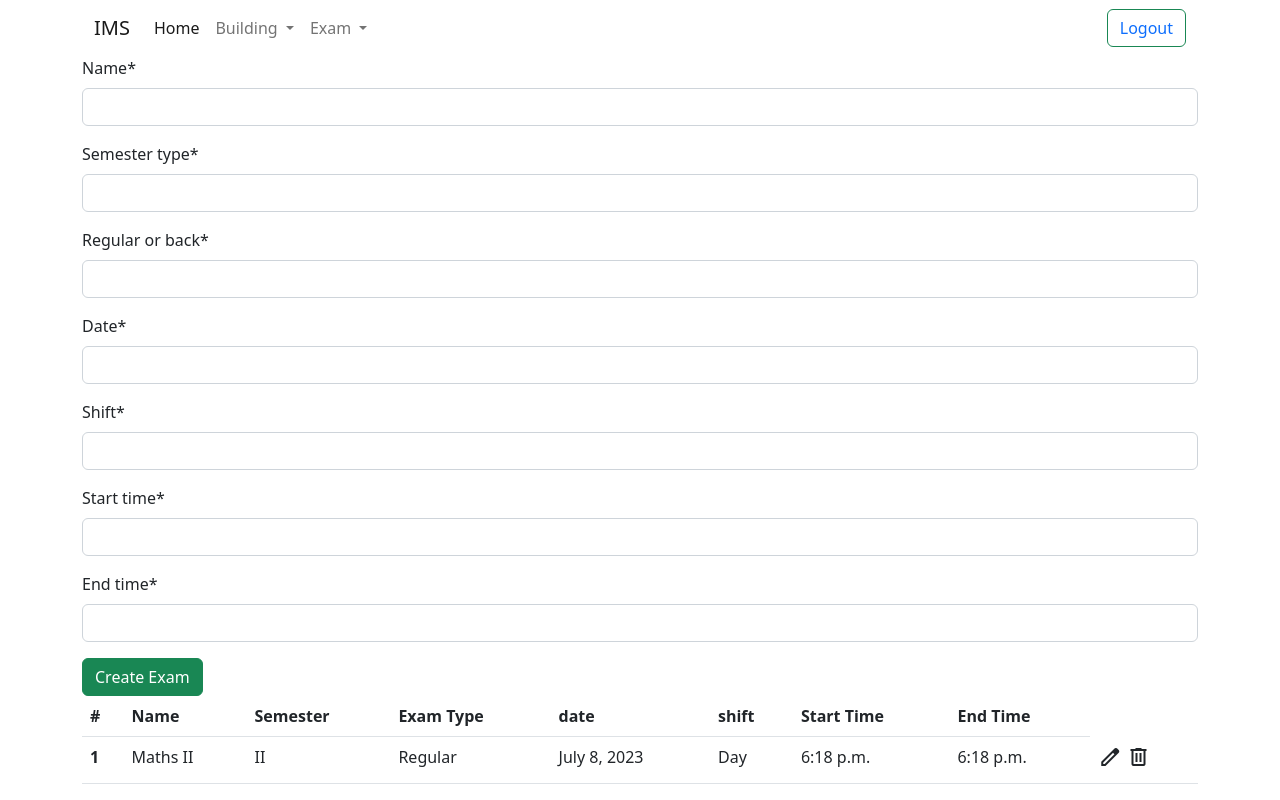
After one commit to Ashim101/Invigilator, a Django app: page /exams/ in a window 1280 px wide. The commit adds this page. Run offline with Django 4.2, Linux system fonts and the light colour scheme; a user stored in the database is signed in; data comes from the database, SQL or seed files in the repository; both versions use the stored data as it was after the commit; some libraries are stand-ins or nearby versions.

Commit message:
Basic Crud Operations

```diff
--- /dev/null
+++ b/home/forms.py
@@ -0,0 +1,25 @@
+from django import forms
+from .models import Building, Room, Invigilator, Exam
+
+class BuildingForm(forms.ModelForm):
+    class Meta:
+        model=Building
+        fields=("id","name")
+
+
+class RoomForm(forms.ModelForm):
+    class Meta:
+        model=Room
+        fields="__all__"
+
+
+class InvigilatorForm(forms.ModelForm):
+    class Meta:
+        model=Invigilator
+        fields="__all__"
+
+
+class ExamForm(forms.ModelForm):
+    class Meta:
+        model=Exam
+        fields="__all__"
--- a/home/models.py
+++ b/home/models.py
@@ -44,8 +44,9 @@ class Invigilator(models.Model):
 
     def __str__(self):
         return self.firstname + " " + self.lastname
-
-
+    @property
+    def fullname(self):
+        return f"{self.firstname} {self.lastname}"
 class Exam(models.Model):
     name = models.CharField(max_length=255)
     semester_type = models.CharField(max_length=50)
--- /dev/null
+++ b/home/templates/exam.html
@@ -0,0 +1,51 @@
+
+    {% extends 'base.html' %}
+    {% block content %}
+
+
+{% load crispy_forms_tags %}
+<form action="/exams/" method="POST">
+  {% csrf_token %}
+
+  {{form|crispy}}
+  <input type="submit" class="btn btn-success" value="Create Exam">
+</form>
+
+<table class="table">
+  <thead>
+    <tr>
+      <th scope="col">#</th>
+      <th scope="col">Name</th>
+      <th scope="col">Semester</th>
+      <th scope="col">Exam Type</th>
+      <th scope="col">date</th>
+      <th scope="col">shift</th>
+      <th scope="col">Start Time</th>
+      <th scope="col">End Time</th>
+    </tr>
+  </thead>
+  <tbody>
+    {% for exam in exams %}
+    <tr>
+      <th scope="row">{{forloop.counter}}</th>
+      <td>{{exam.name}}</td>
+      <td>{{exam.semester_type}}</td>
+      <td>{{exam.regular_or_back}}</td>
+      <td>{{exam.date}}</td>
+      <td>{{exam.shift}}</td>
+      <td>{{exam.start_time}}</td>
+      <td>{{exam.end_time}}</td>
+
+      <td><span class="material-symbols-outlined">
+        edit
+        </span>
+        <span class="material-symbols-outlined">
+          delete
+          </span></td>
+    </tr>
+    {% endfor %}
+  </tbody>
+</table>
+
+
+{% endblock %}
--- a/home/views.py
+++ b/home/views.py
@@ -8,6 +8,7 @@ from django.http import JsonResponse
 from django.shortcuts import redirect, render
 
 from home.models import *
+from .forms import BuildingForm, RoomForm, InvigilatorForm, ExamForm
 
 
 # Create your views here.
@@ -55,69 +56,136 @@ def logout_page(request):
     return redirect("/login")
 
 
-@login_required(login_url="/login/")
-def addroom(request):
-    if request.method == "POST":
-        building_name = request.POST.get("building_name")
-        building = Building.objects.filter(building_name=building_name)
-        room_number = request.POST.get("room_number")
-        try:
-            Room.objects.create(building_name=building.first(), room_number=room_number)
-        except:
-            messages.error(request, "This room is already in the list {}")
-    queryset = Building.objects.all()
-    addedrooms = Room.objects.all()
-    return render(request, "addroom.html", {"queryset": queryset, "Rooms": addedrooms})
+# @login_required(login_url="/login/")
+# def addroom(request):
+#     if request.method == "POST":
+#         building_name = request.POST.get("building_name")
+#         building = Building.objects.filter(building_name=building_name)
+#         room_number = request.POST.get("room_number")
+#         try:
+#             Room.objects.create(building_name=building.first(), room_number=room_number)
+#         except:
+#             messages.error(request, "This room is already in the list {}")
+#     queryset = Building.objects.all()
+#     addedrooms = Room.objects.all()
+#     return render(request, "addroom.html", {"queryset": queryset, "Rooms": addedrooms})
 
 
 @login_required(login_url="/login/")
-def addbuilding(request):
+def buildings(request):
+    form = BuildingForm()
+    building_qs = Building.objects.all()
+    context = {
+        "form":form,
+        "buildings":building_qs
+    }
     if request.method == "POST":
-        Building_name = request.POST.get("Building_name")
-        Building.objects.create(building_name=Building_name)
+        form=BuildingForm(request.POST)
+        if form.is_valid():
+           form.save()
 
-    return render(request, "addbuilding.html")
+    return render(request, "building.html",context=context)
 
 
 @login_required(login_url="/login/")
-def addexam(request):
-    building = request.GET.get("building", None)
-    rooms = None
-    if building:
-        rooms = Room.objects.filter(
-            building_name__building_name=building, isOccupied=False
-        )
-    invigilator_query = Invigilator.objects.filter(isAssigned=False)
-    building_query = Building.objects.all()
-    return render(request, "addexam.html", locals())
+def rooms(request):
+    form = RoomForm()
+    room_qs = Room.objects.all()
+    context = {
+        "form":form,
+        "rooms":room_qs
+    }
+    if request.method == "POST":
+        form=RoomForm(request.POST)
+        if form.is_valid():
+           form.save()
+    return render(request, "room.html",context=context)
+
+@login_required(login_url="/login/")
+def exams(request):
+    form = ExamForm()
+    queryset = Exam.objects.all()
+    context = {
+        "form":form,
+        "exams":queryset
+    }
+    if request.method == "POST":
+        form=ExamForm(request.POST)
+        if form.is_valid():
+           form.save()
+
+    return render(request, "exam.html",context=context)
+
+@login_required(login_url="/login/")
+def invigilators(request):
+    form = InvigilatorForm()
+    queryset = Invigilator.objects.all()
+    context = {
+        "form":form,
+        "invigilators":queryset
+    }
+    if request.method == "POST":
+        form=InvigilatorForm(request.POST)
+        if form.is_valid():
+           form.save()
+
+    return render(request, "invigilator.html",context=context)
+
+@login_required(login_url="/login/")
+def examseddions(request):
+    form = examseddionForm()
+    queryset = examseddion.objects.all()
+    context = {
+        "form":form,
+        "examseddions":queryset
+    }
+    if request.method == "POST":
+        form=examseddionForm(request.POST)
+        if form.is_valid():
+           form.save()
+
+    return render(request, "examseddion.html",context=context)
 
 
-@login_required(login_url="/login/")
-def get_rooms(request):
-    building = request.GET.get("building", None)
-    rooms = Room.objects.filter(building_name__building_name=building, isOccupied=False)
-    return render(request, "dropdown_list_opions.html", {"rooms": rooms})
-    # return JsonResponse(list(rooms.values()), safe=False)
+# @login_required(login_url="/login/")
+# def addexam(request):
+#     building = request.GET.get("building", None)
+#     rooms = None
+#     if building:
+#         rooms = Room.objects.filter(
+#             building_name__building_name=building, isOccupied=False
+#         )
+#     invigilator_query = Invigilator.objects.filter(isAssigned=False)
+#     building_query = Building.objects.all()
+#     return render(request, "addexam.html", locals())
 
 
-@login_required(login_url="/login/")
-def addinvigilator(request):
-    if request.method == "POST":
-        Invigilator_firstname = request.POST.get("first_name")
-        Invigilator_lastname = request.POST.get("last_name")
-        Invigilator_age = request.POST.get("age")
-        Invigilator_address = request.POST.get("address")
-        Invigilator_phone_number = request.POST.get("phone_number")
-        Invigilator_gender = request.POST.get("gender")
-        Invigilator_email = request.POST.get("email")
-        Invigilator.objects.create(
-            Invigilator_firstname=Invigilator_firstname,
-            Invigilator_lastname=Invigilator_lastname,
-            Invigilator_gender=Invigilator_gender,
-            Invigilator_address=Invigilator_address,
-            Invigilator_email=Invigilator_email,
-            Invigilator_phone_number=Invigilator_phone_number,
-            Invigilator_age=Invigilator_age,
-        )
+# @login_required(login_url="/login/")
+# def get_rooms(request):
+#     building = request.GET.get("building", None)
+#     rooms = Room.objects.filter(building_name__building_name=building, isOccupied=False)
+#     return render(request, "dropdown_list_opions.html", {"rooms": rooms})
+#     # return JsonResponse(list(rooms.values()), safe=False)
 
-    return render(request, "addinvigilator.html")
+
+# @login_required(login_url="/login/")
+# def addinvigilator(request):
+#     if request.method == "POST":
+#         Invigilator_firstname = request.POST.get("first_name")
+#         Invigilator_lastname = request.POST.get("last_name")
+#         Invigilator_age = request.POST.get("age")
+#         Invigilator_address = request.POST.get("address")
+#         Invigilator_phone_number = request.POST.get("phone_number")
+#         Invigilator_gender = request.POST.get("gender")
+#         Invigilator_email = request.POST.get("email")
+#         Invigilator.objects.create(
+#             Invigilator_firstname=Invigilator_firstname,
+#             Invigilator_lastname=Invigilator_lastname,
+#             Invigilator_gender=Invigilator_gender,
+#             Invigilator_address=Invigilator_address,
+#             Invigilator_email=Invigilator_email,
+#             Invigilator_phone_number=Invigilator_phone_number,
+#             Invigilator_age=Invigilator_age,
+#         )
+
+#     return render(request, "addinvigilator.html")
--- a/invigilator/urls.py
+++ b/invigilator/urls.py
@@ -20,14 +20,14 @@ from django.urls import path
 from home.views import *
 
 urlpatterns = [
+    path("", home, name="home"),
     path("admin/", admin.site.urls),
     path("register/", register, name="register"),
     path("login/", login_page, name="login"),
     path("logout/", logout_page, name="logout"),
-    path("home/", home, name="home"),
-    path("get-rooms/", get_rooms, name="get_rooms"),
-    path("addexam/", addexam, name="addexam"),
-    path("addbuilding/", addbuilding, name="addbuilding"),
-    path("addroom/", addroom, name="addroom"),
-    path("addinvigilator/", addinvigilator, name="addinvigilator"),
+    path("rooms/", rooms, name="rooms"),
+    path("exams/", exams, name="exams"),
+    path("buildings/", buildings, name="buildings"),
+    # path("get-rooms/", get_rooms, name="get_rooms"),
+    path("invigilators/", invigilators, name="invigillators"),
 ]
--- /dev/null
+++ b/templates/base.html
@@ -0,0 +1,62 @@
+<!doctype html>
+<html lang="en">
+  <head>
+    <meta charset="utf-8">
+    <meta name="viewport" content="width=device-width, initial-scale=1">
+    <title>Homepage</title>
+    <link href="https://cdn.jsdelivr.net/npm/bootstrap@5.2.3/dist/css/bootstrap.min.css" rel="stylesheet" integrity="sha384-rbsA2VBKQhggwzxH7pPCaAqO46MgnOM80zW1RWuH61DGLwZJEdK2Kadq2F9CUG65" crossorigin="anonymous">
+    <link href="https://cdnjs.cloudflare.com/ajax/libs/font-awesome/6.4.0/css/all.min.css" rel="stylesheet" integrity="sha384-rbsA2VBKQhggwzxH7pPCaAqO46MgnOM80zW1RWuH61DGLwZJEdK2Kadq2F9CUG65" crossorigin="anonymous">
+    <link href="https://fonts.googleapis.com/icon?family=Material+Icons"
+    rel="stylesheet">
+    <link rel="stylesheet" href="https://fonts.googleapis.com/css2?family=Material+Symbols+Outlined:opsz,wght,FILL,GRAD@20..48,100..700,0..1,-50..200" />
+    <script src="https://ajax.googleapis.com/ajax/libs/jquery/3.5.1/jquery.min.js"></script>
+  </head>
+  <body>
+  <div class= "container">
+    <nav class="navbar navbar-expand-lg bg-body-tertiary">
+        <div class="container-fluid">
+          <a class="navbar-brand" href="#">IMS</a>
+          <button class="navbar-toggler" type="button" data-bs-toggle="collapse" data-bs-target="#navbarSupportedContent" aria-controls="navbarSupportedContent" aria-expanded="false" aria-label="Toggle navigation">
+            <span class="navbar-toggler-icon"></span>
+          </button>
+          <div class="collapse navbar-collapse" id="navbarSupportedContent">
+            <ul class="navbar-nav me-auto mb-2 mb-lg-0">
+              <li class="nav-item">
+                <a class="nav-link active" aria-current="page" href="#">Home</a>
+              </li>
+
+              <li class="nav-item dropdown">
+                <a class="nav-link dropdown-toggle" href="#" role="button" data-bs-toggle="dropdown" aria-expanded="false">
+                  Building
+                </a>
+                <ul class="dropdown-menu">
+                  <li><a class="dropdown-item" href="/buildings">Add Building</a></li>
+                  <li><a class="dropdown-item" href="/rooms">Add Room</a></li>
+                </ul>
+              </li>
+              <li class="nav-item dropdown">
+                <a class="nav-link dropdown-toggle" href="#" role="button" data-bs-toggle="dropdown" aria-expanded="false">
+                  Exam
+                </a>
+                <ul class="dropdown-menu">
+                  <li><a class="dropdown-item" href="/invigilators">Add Invigilator</a></li>
+                  <li><a class="dropdown-item" href="/exams">Add Exam</a></li>
+                  <li><a class="dropdown-item" href="#">Add Exam Session</a></li>
+
+                </ul>
+              </li>
+
+            </ul>
+            <form>
+                <button class="btn btn-outline-success" type="submit"><a href="/logout/" class="text-decoration-none">Logout</a></button>
+            </form>
+          </div>
+        </div>
+      </nav>
+  {%block content%}{% endblock %}
+  </div>
+
+
+<script src="https://cdn.jsdelivr.net/npm/bootstrap@5.2.3/dist/js/bootstrap.bundle.min.js" integrity="sha384-kenU1KFdBIe4zVF0s0G1M5b4hcpxyD9F7jL+jjXkk+Q2h455rYXK/7HAuoJl+0I4" crossorigin="anonymous"></script>
+</body>
+</html>
```
Also changed, not shown: home/templates.old/home.html (added, +55 -0 lines), home/templates/building.html (added, +44 -0 lines), home/templates/home.html (+4 -53 lines), home/templates/invigilator.html (added, +50 -0 lines), home/templates/room.html (added, +41 -0 lines), invigilator/settings.py (+6 -1 lines), db.sqlite3, home/templates.old/addbuilding.html (renamed from home/templates/addbuilding.html), home/templates.old/addexam.html (renamed from home/templates/addexam.html), home/templates.old/addinvigilator.html (renamed from home/templates/addinvigilator.html), home/templates.old/addroom.html (renamed from home/templates/addroom.html), home/templates.old/dropdown_list_options.html (renamed from home/templates/dropdown_list_options.html), home/templates.old/signin.html (renamed from home/templates/signin.html), home/templates.old/signup.html (renamed from home/templates/signup.html).
